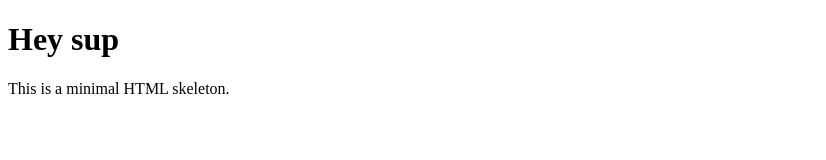
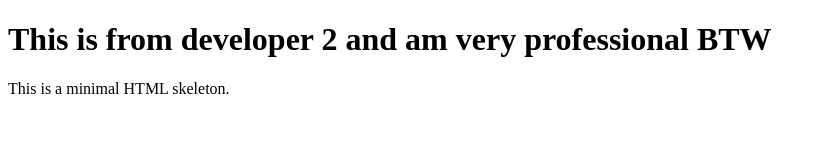
Before and after one commit to VijayKummari-dev/gitdrill, a plain HTML site: page index.html in a window 1280 px wide. Shown: the whole page, without its empty margins (0-826 px from the left). Drawn offline with Linux system fonts and the light colour scheme.

Commit message:
developer 2 made the requested changes

```diff
--- a/index.html
+++ b/index.html
@@ -6,7 +6,7 @@
   <title>My Page</title>
 </head>
 <body>
-  <h1>Hey sup</h1>
+  <h1>This is from developer 2 and am very professional BTW</h1>
   <p>This is a minimal HTML skeleton.</p>
 </body>
 </html>
```
